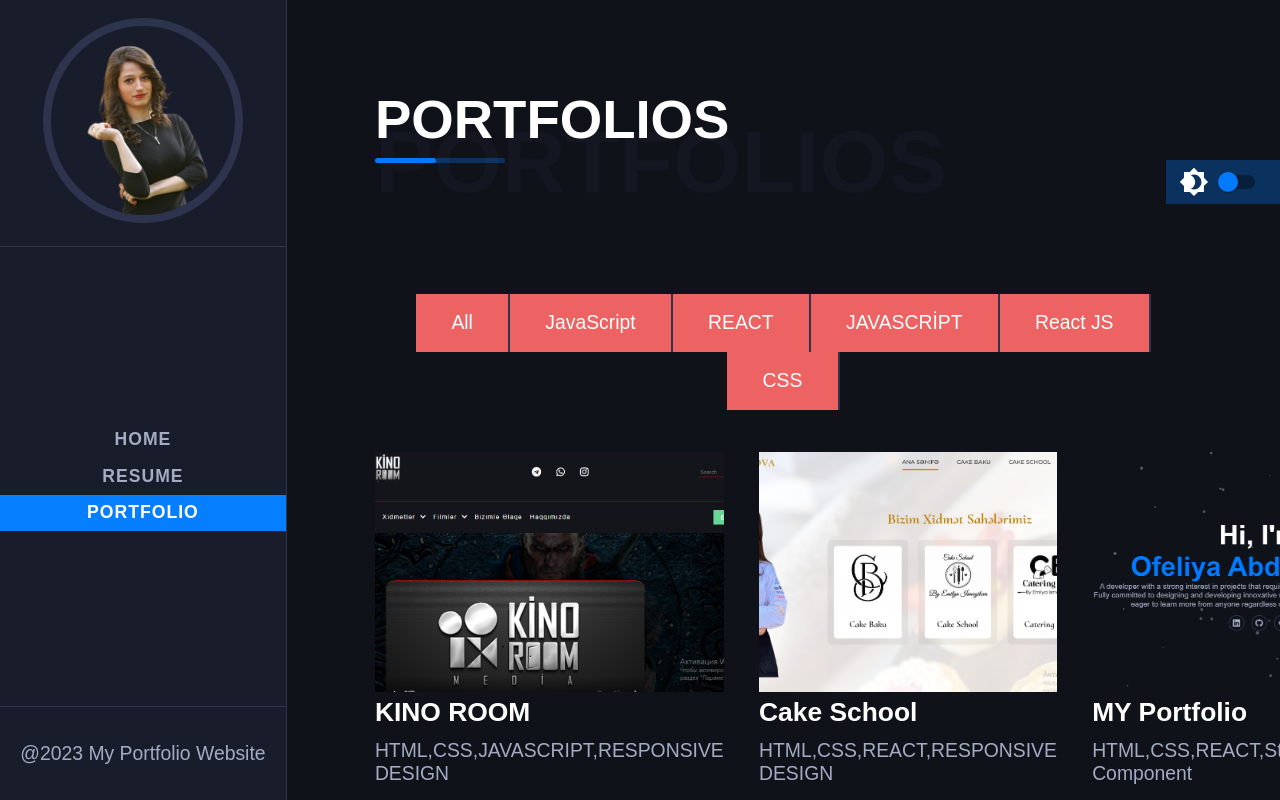
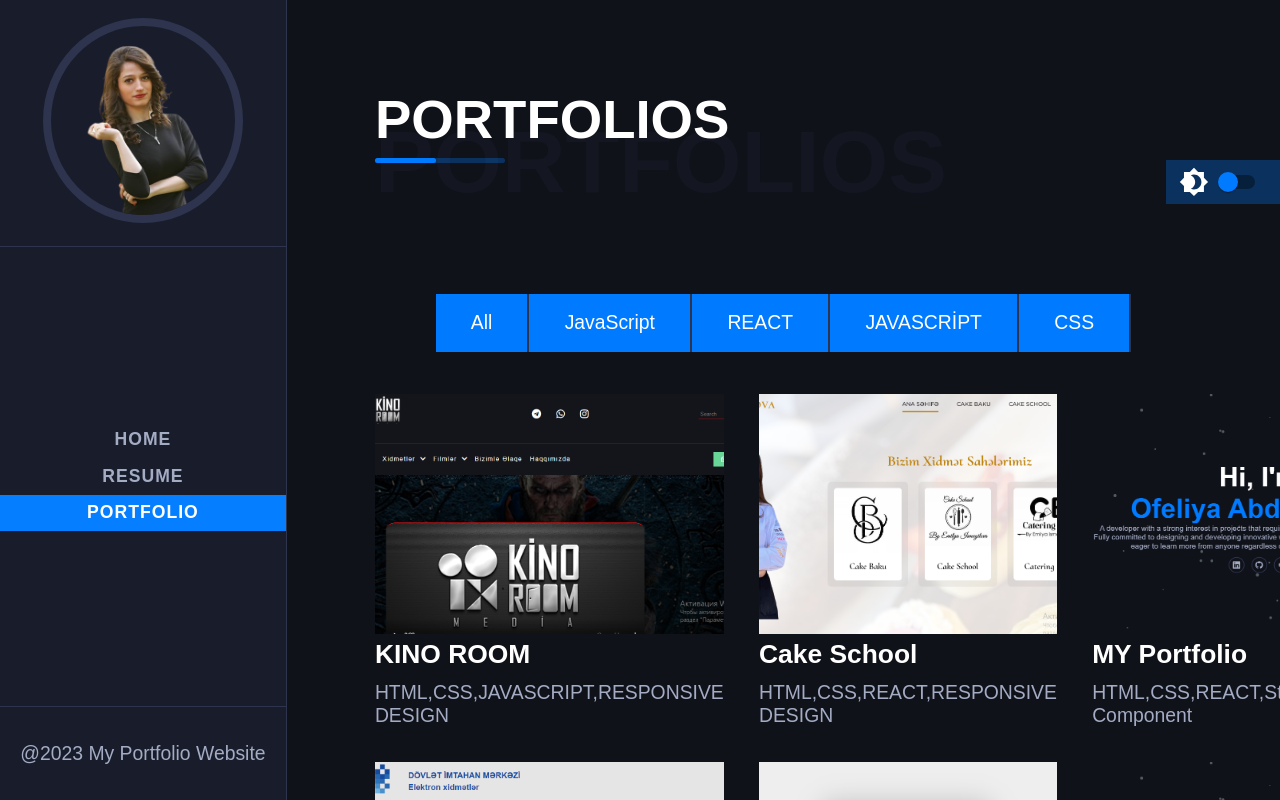
Before and after one commit to ofa-abdullayeva/OA_portfolio_dev, a React (Create React App) app: page /portfolio in a window 1280 px wide. Shown: the top 800 px of the page. Built offline with nearby package versions, Linux system fonts and the light colour scheme.

Commit message:
Porfolio Change

```diff
--- a/src/Components/Button.js
+++ b/src/Components/Button.js
@@ -17,7 +17,7 @@ function Button({ filter, button }) {
 
 const ButtonStyled = styled.button`
   padding: 1rem 2rem;
-  background-color:#ed6363;
+  background-color: var(--primary-color);
   border: none;
   color: var(--white-color);
   cursor: pointer;
--- a/src/data/Portfolios.js
+++ b/src/data/Portfolios.js
@@ -52,7 +52,7 @@ const portfolios = [
     },
     {
         id: 6,
-        category: 'React JS',
+        category: 'REACT',
         image: Portfolio,
         link1: 'https://www.google.com',
         link2: 'https://www.google.com',
```
